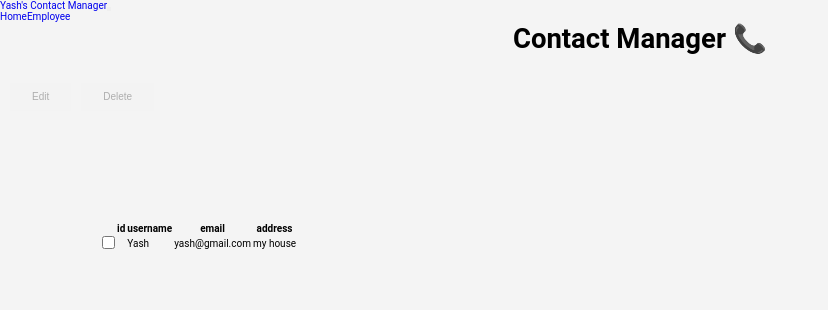
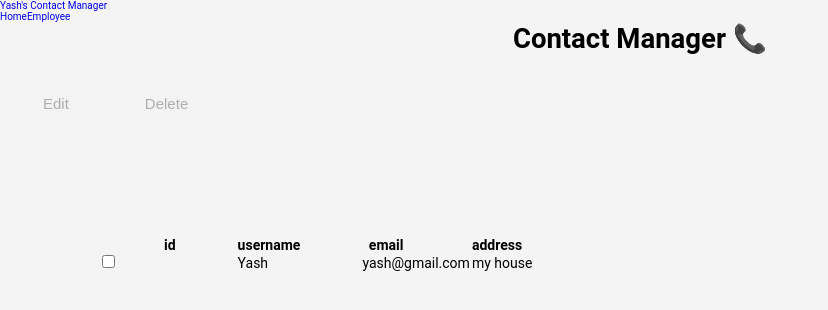
Before and after one commit to code4Y/my-react-js-projects, a React (Vite) app in the folder Contact CRUD/: page /view in a window 1280 px wide. Shown: the top 310 px of the page, without its empty margins (0-828 px from the left). Built offline with nearby package versions, Linux system fonts and the light colour scheme; data requests are answered from the project's data file.

Commit message:
Styling of Table Attributes Improved

```diff
--- a/Contact CRUD/src/index.css
+++ b/Contact CRUD/src/index.css
@@ -24,9 +24,15 @@ body {
   display: grid;
   place-content: center;
 }
+
 .section_wrapper {
+  font-size: 14px;
   place-content: center;
   padding: 10rem;
+}
+
+.section_wrapper th {
+  padding-right: 60px;
 }
 
 .input-block {
@@ -88,7 +94,7 @@ body {
   margin-left: 10px;
   padding: 0.85em 2.2em;
   border: none;
-  font-size: 1rem;
+  font-size: 1.5rem;
   font-weight: 500;
 }
 .btn-1 {
```
